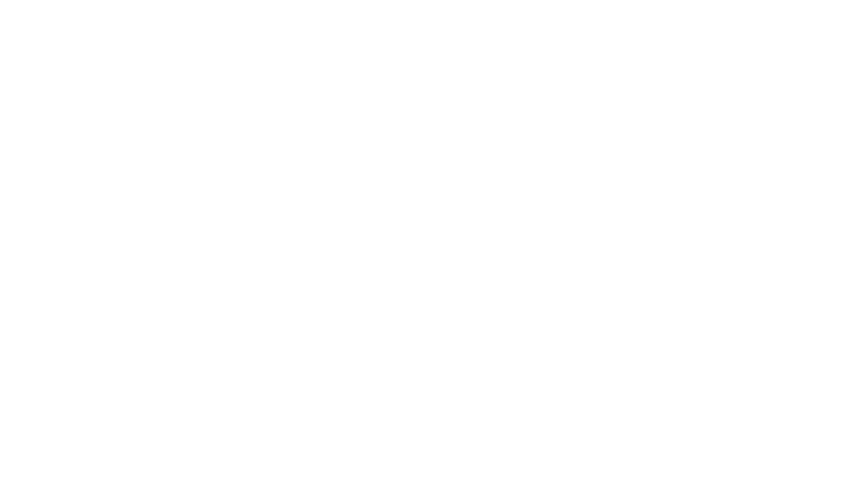
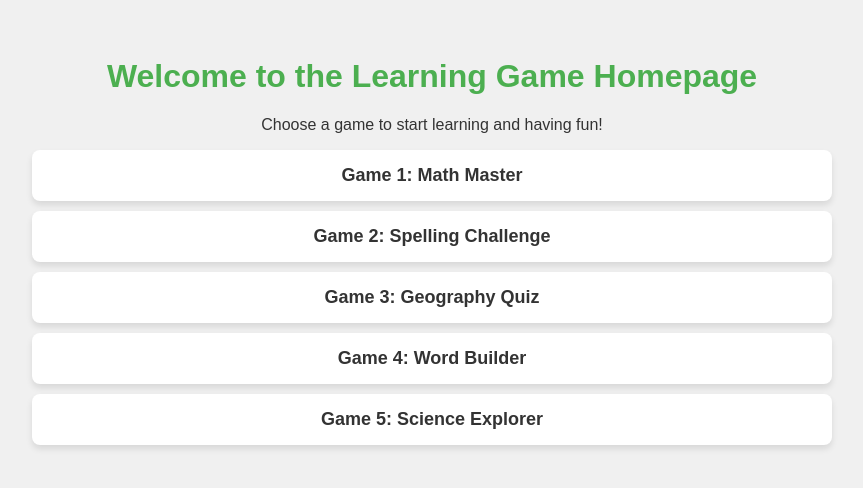
Before and after one commit to Swalopagus/swalopagus.github.io, a plain HTML site: page index.html in a window 1280 px wide. Shown: the whole page, without its empty margins (208-1071 px from the left). Drawn offline with Linux system fonts and the light colour scheme.

Commit message:
Update index.html

```diff
--- a/index.html
+++ b/index.html
@@ -1,3 +1,77 @@
 <meta http-equiv='cache-control' content='no-cache'>
 <meta http-equiv='expires' content='0'>
 <meta http-equiv='pragma' content='no-cache'>
+<!DOCTYPE html>
+<html lang="en">
+<head>
+    <meta charset="UTF-8">
+    <meta name="viewport" content="width=device-width, initial-scale=1.0">
+    <title>Learning Game Homepage</title>
+    <style>
+        body {
+            font-family: Arial, sans-serif;
+            background-color: #f0f0f0;
+            color: #333;
+            text-align: center;
+            padding: 50px;
+        }
+
+        h1 {
+            color: #4CAF50;
+        }
+
+        .game-list {
+            list-style-type: none;
+            padding: 0;
+        }
+
+        .game-item {
+            background-color: #fff;
+            margin: 10px 0;
+            padding: 15px;
+            border-radius: 8px;
+            box-shadow: 0 4px 6px rgba(0, 0, 0, 0.1);
+            transition: transform 0.3s ease;
+        }
+
+        .game-item:hover {
+            transform: scale(1.05);
+        }
+
+        a {
+            text-decoration: none;
+            color: #333;
+            font-size: 18px;
+            font-weight: bold;
+        }
+
+        a:hover {
+            color: #4CAF50;
+        }
+
+        .container {
+            max-width: 800px;
+            margin: 0 auto;
+        }
+    </style>
+</head>
+<body>
+    <div class="container">
+        <h1>Welcome to the Learning Game Homepage</h1>
+        <p>Choose a game to start learning and having fun!</p>
+
+        <ul class="game-list">
+            <li class="game-item"><a href="https://example.com/game1" target="_blank">Game 1: Math Master</a></li>
+            <li class="game-item"><a href="https://example.com/game2" target="_blank">Game 2: Spelling Challenge</a></li>
+            <li class="game-item"><a href="https://example.com/game3" target="_blank">Game 3: Geography Quiz</a></li>
+            <li class="game-item"><a href="https://example.com/game4" target="_blank">Game 4: Word Builder</a></li>
+            <li class="game-item"><a href="https://example.com/game5" target="_blank">Game 5: Science Explorer</a></li>
+        </ul>
+    </div>
+
+    <script>
+        // Optional: You can add JavaScript for extra functionality if needed
+        // For example, tracking user clicks or handling game statistics
+    </script>
+</body>
+</html>
```
